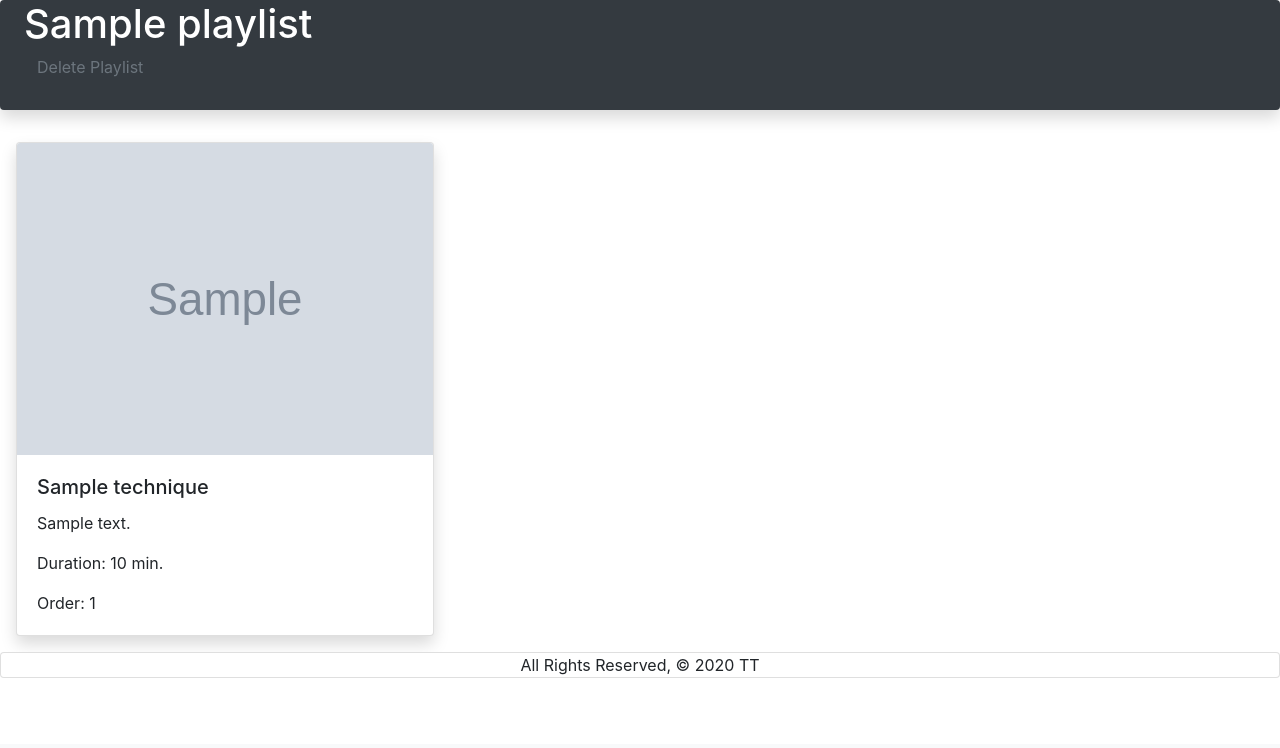
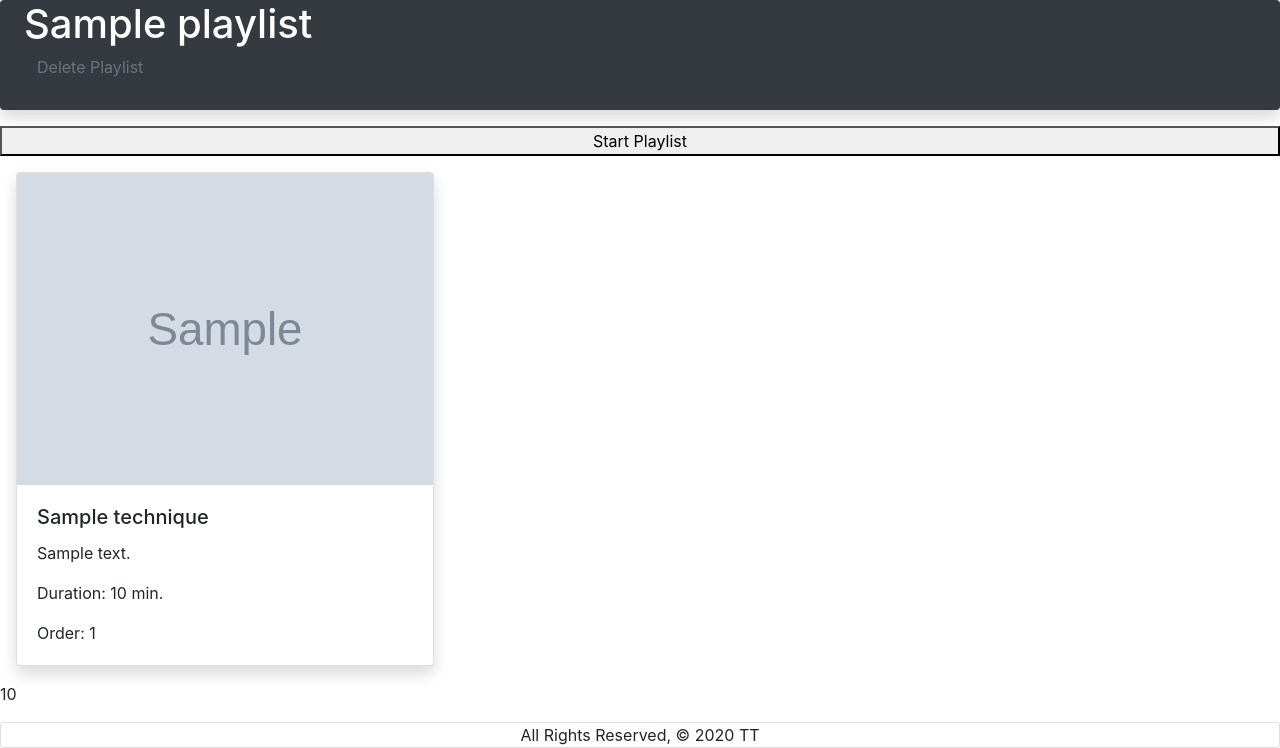
Before and after one commit to longevitytina/massage.ify, a Django app: page /profile/playlist/1/detail in a window 1280 px wide. Shown: the part 56-804 px from the top of the page. Before the commit the page ends 734 px from the top, so only its background shows below. Run offline with Django 3.2, Linux system fonts and the light colour scheme; a user stored in the database is signed in; tables that the repository leaves empty hold one stand-in row (values such as "Sample post"); grey boxes marked "Sample" are stand-in pictures; parts of the project's set-up code (start-up, migrations or seed data) failed here and were passed over; some libraries are stand-ins or nearby versions.

Commit message:
Displays timer

```diff
--- a/main_app/templates/playlists/playlist_detail.html
+++ b/main_app/templates/playlists/playlist_detail.html
@@ -1,5 +1,4 @@
 {% extends 'base.html' %} {% block content %}
-
 <div
   class="bg-dark shadow rounded overflow-hidden text-white d-flex align-items-center justify-content-between mb-3"
 >
@@ -12,6 +11,7 @@
     >
   </div>
 </div>
+<button class="startTime" type="button">Start Playlist</button>
 <div class="card-deck p-3" style="max-width: 30rem;">
   {% for technique in playlist_techniques.all %}
   <div class="card shadow">
@@ -24,11 +24,13 @@
     <div class="card-body">
       <h5 class="card-title">{{ technique.technique.name }}</h5>
       <p class="card-text">{{ technique.technique.description }}</p>
-      <p class="card-text">Duration: {{ technique.duration }} min.</p>
+      <p class="card-text durations">Duration: {{ technique.duration }} min.</p>
       <p class="card-text">Order: {{ technique.order }}</p>
       <!-- <a href="{% url 'technique_detail' technique.id %}">View</a> -->
     </div>
   </div>
   {% endfor %}
 </div>
+<p id="countdown">{{total_duration}}</p>
+
 {% endblock %}
```
